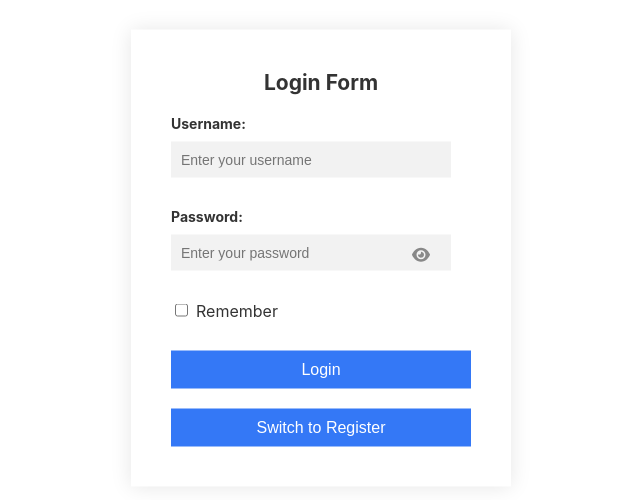
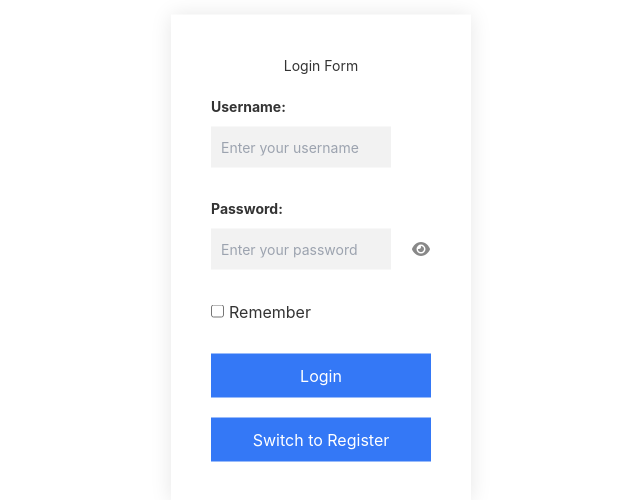
Before and after one commit to GuglielmoCerri/Backoffice-WebApp, a React (Create React App) app in the folder frontend/: page / in a window 1280 px wide. Shown: the part 142-642 px from the top of the page, without its empty margins (319-959 px from the left). Built offline with nearby package versions, Linux system fonts and the light colour scheme.

Commit message:
style: configured Tailwind

```diff
--- /dev/null
+++ b/frontend/postcss.config.js
@@ -0,0 +1,6 @@
+module.exports = {
+  plugins: {
+    tailwindcss: {},
+    autoprefixer: {},
+  },
+}
--- a/frontend/src/index.css
+++ b/frontend/src/index.css
@@ -1,3 +1,7 @@
+@tailwind base;
+@tailwind components;
+@tailwind utilities;
+
 body {
   margin: 0;
   font-family: -apple-system, BlinkMacSystemFont, 'Segoe UI', 'Roboto', 'Oxygen',
--- /dev/null
+++ b/frontend/tailwind.config.js
@@ -0,0 +1,12 @@
+/** @type {import('tailwindcss').Config} */
+module.exports = {
+  purge: ['./src/**/*.{js,jsx,ts,tsx}', './public/index.html'],
+  darkMode: false, // or 'media' or 'class'
+  theme: {
+    extend: {},
+  },
+  variants: {
+    extend: {},
+  },
+  plugins: [],
+};
```
